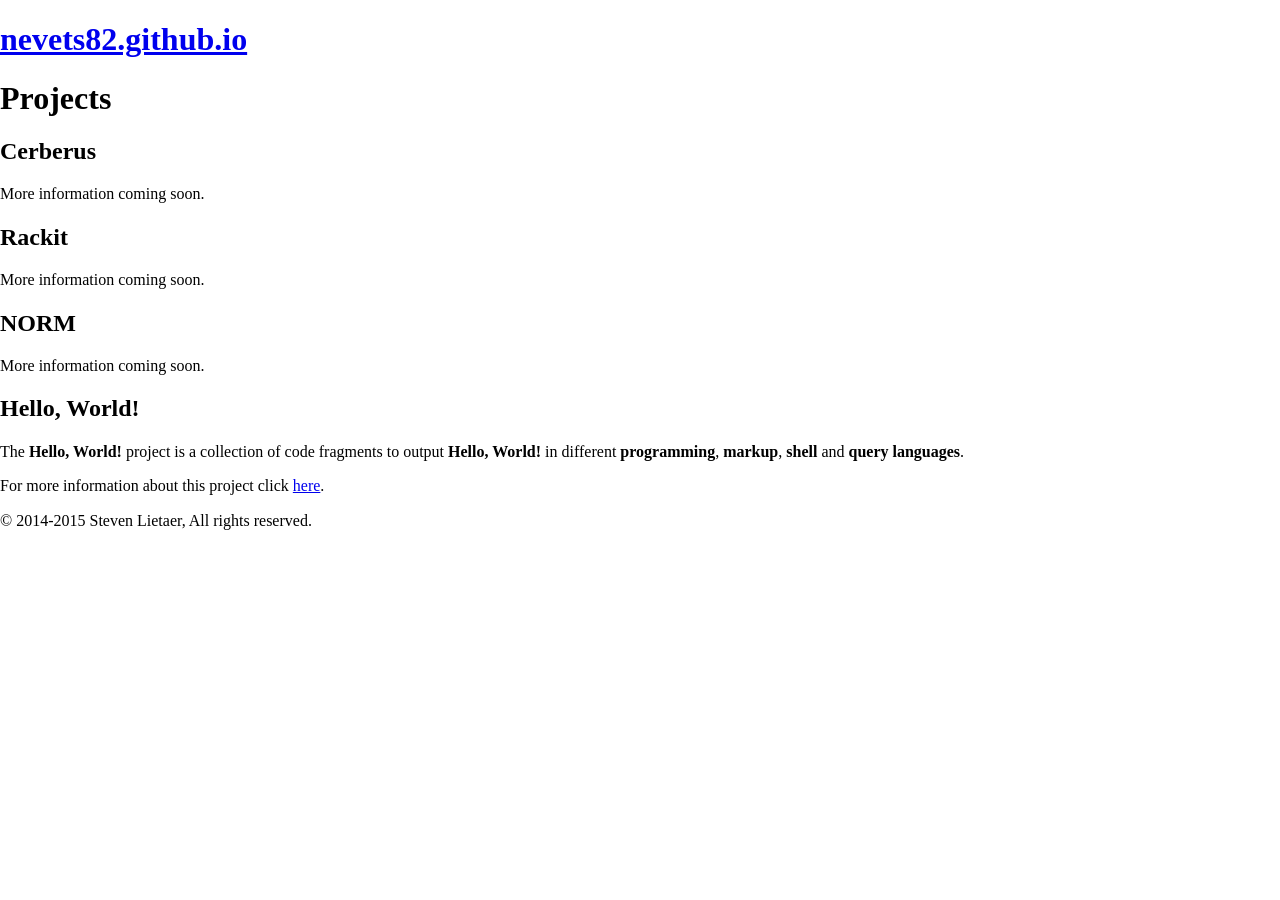
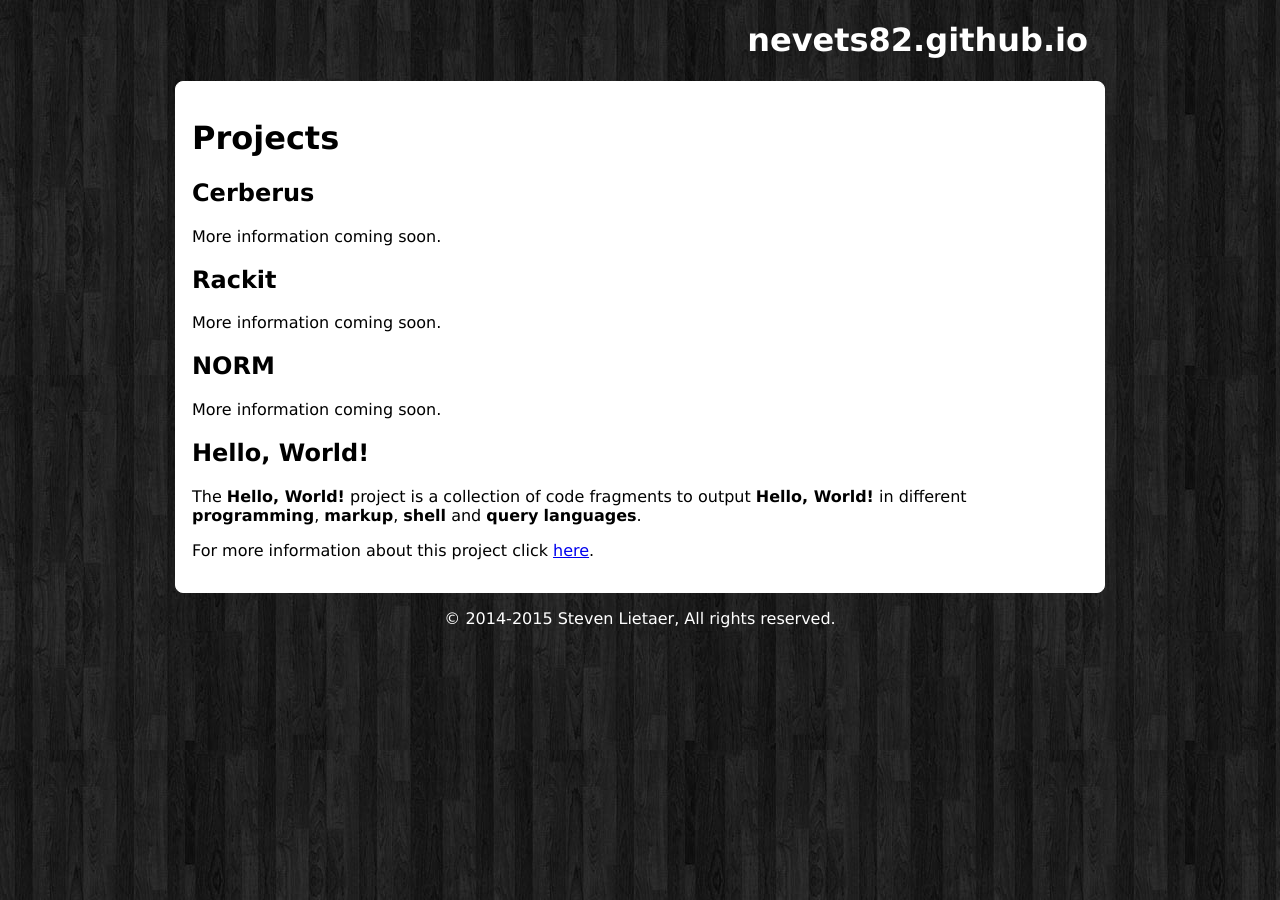
Before and after one commit to Nevets82/nevets82.github.io, a Jekyll site: the page built from projects/index.md, in a window 1280 px wide. Built offline with Jekyll 4.4.1, drawn with Linux system fonts in a browser that asks for light colours; nearby versions of some CDN libraries; library files that are not in the unit come from our copies; Markdown is read by kramdown in place of the engine named in the settings.

Commit message:
Base url fix

```diff
--- a/_layouts/default.html
+++ b/_layouts/default.html
@@ -2,9 +2,9 @@
 <html>
 	<head>
 		<meta charset='utf-8' />
-		<link rel="stylesheet" type="text/css" href="themes/default/normalize.css">
-		<link rel="stylesheet" type="text/css" href="themes/default/default.css">
-		<link rel="stylesheet" type="text/css" href="themes/default/pygments.css">
+		<link rel="stylesheet" type="text/css" href="/themes/default/normalize.css">
+		<link rel="stylesheet" type="text/css" href="/themes/default/default.css">
+		<link rel="stylesheet" type="text/css" href="/themes/default/pygments.css">
 		<title>{{ page.title }}</title>
 	</head>
 	<body>
```
